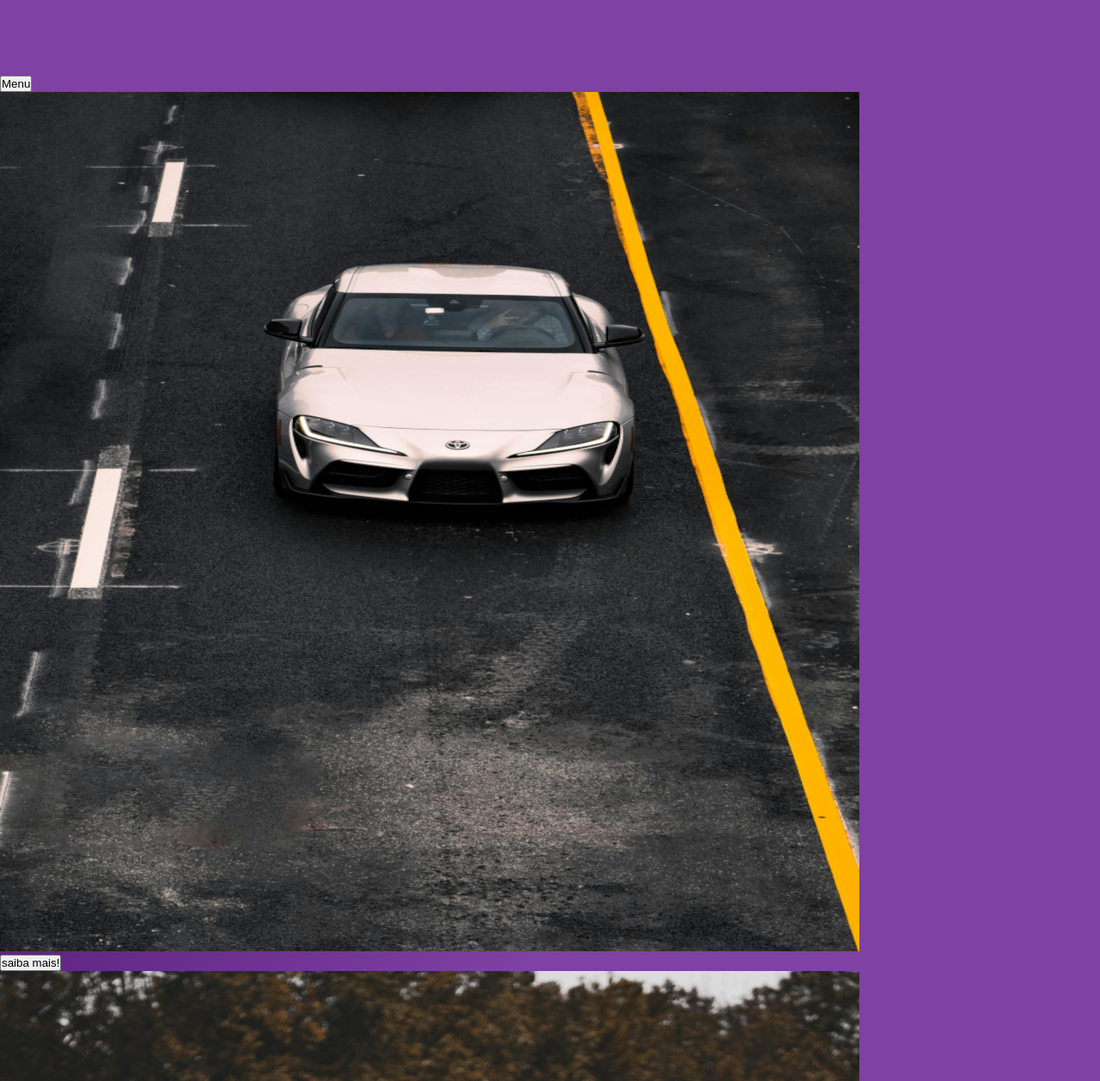
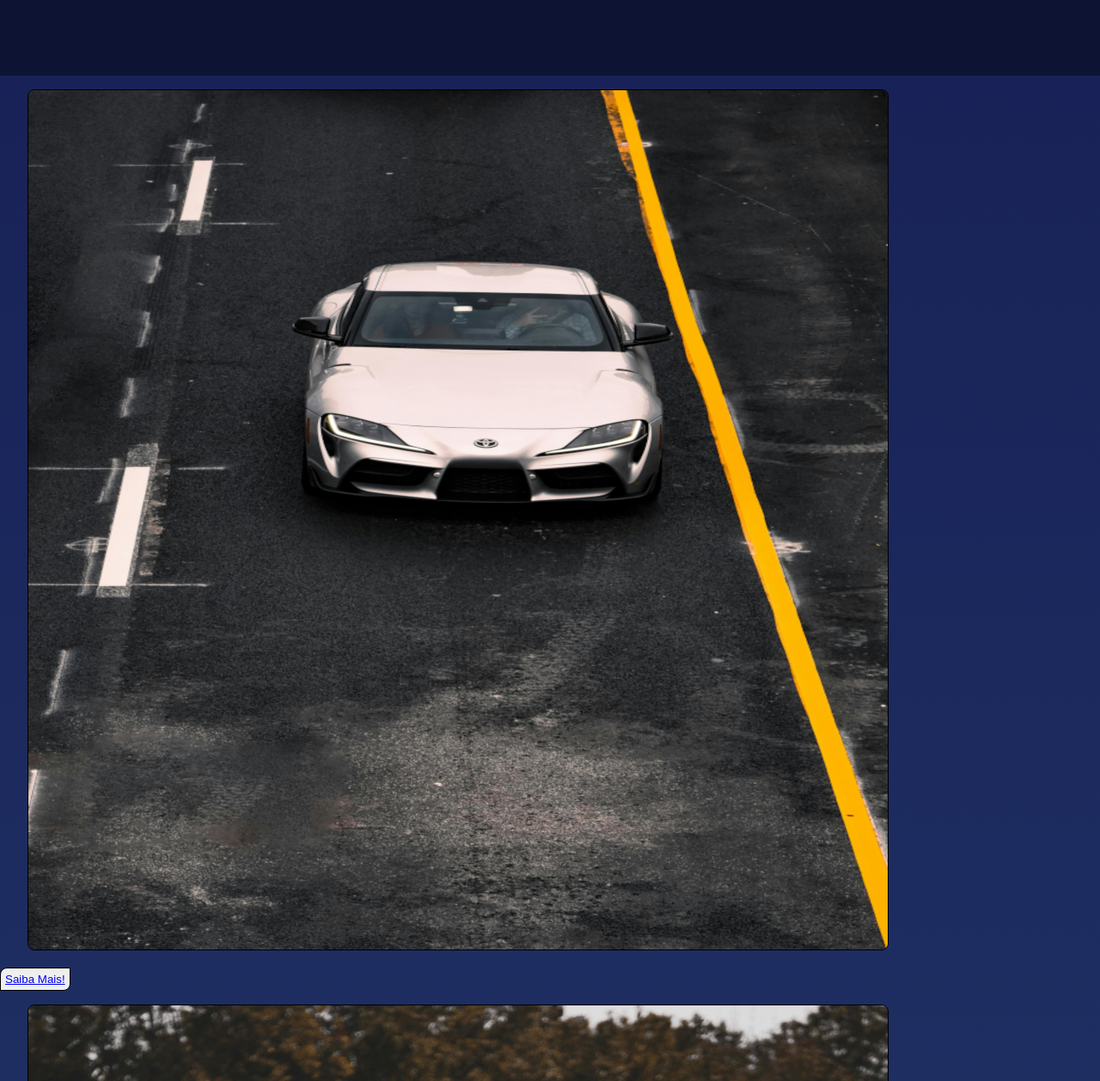
Before and after one commit to ArthurVieiraRebelo/PROJETOS, a plain HTML site: page PRIMEIRA PAGINA/index.html in a window 1280 px wide. Shown: the part 162-1420 px from the top of the page at 86% size. Drawn offline with Linux system fonts and the light colour scheme; a web font is replaced by a local one.

Commit message:
V 1.1
Retirei a cabeçalho e add alguns estilos

```diff
--- a/PRIMEIRA PAGINA/index.html
+++ b/PRIMEIRA PAGINA/index.html
@@ -16,17 +16,7 @@
       <p>E vou fazer ele sobre uma coisa que eu gosto muito que e carro!</p>
       <p>Vou comecar colocando <strong>Duas fotos</strong> de dois carros que eu gosto muito</p>
    </header>
-   <div id="cabecalho">
-      <button>Menu</button>
-      <nav id="Menu">
-         <u>
-            <li><a href="#">ola</a></li>
-         </u>
-      </nav>
-   </div>
-
-   <main class="sobremain">
-
+   <main>
       <article>
          <picture>
             <source media="(max-width:750px )" srcset="fotos/supra-p.png">
@@ -34,9 +24,9 @@
             <img src="fotos/Supra-g.png" alt="foto do carro supra">
          </picture>
          <br>
-         <a href="supra.html" target="_self">
-            <button>saiba mais!</button>
-         </a><!--botao do supra-->
+         <button>
+            <a href="supra.html" target="_self">Saiba Mais!</a>
+         </button>
          <br>
          <picture>
             <source media="(max-width:750px )" srcset="fotos/mercedes-p.png">
@@ -67,7 +57,6 @@
       </article>
    </main>
    <footer>
-      <section>
       <p>Contatos:
       <p class="contatos">Telefone: 32998443005 </p>
       <p class="contatos">Email: arthurvieira12365@gmail.com
@@ -75,9 +64,6 @@
       </p>
       <p id="desenvolvido">Desenvolvido por Arthur Vieira Rebelo
       <p>
-
-      </section>
-
    </footer>
 </body>
 
--- a/PRIMEIRA PAGINA/style.css
+++ b/PRIMEIRA PAGINA/style.css
@@ -3,12 +3,10 @@
 @import url('https://fonts.googleapis.com/css2?family=Bebas+Neue&family=Zalando+Sans+Expanded:ital,wght@0,200..900;1,200..900&display=swap');
 
 :root{
-
-    --cor04:#27003D;
-    --cor03:#4F1670;
-    --cor02:#7F41A3;
-    --cor01:#B781D6;
-    --cor00:#ECCCFF;
+    --cor03:#0d1433;
+    --cor02:#171f55;
+    --cor01:#274272;
+    --cor00:#6c90c3;
 
     --font_titulo:"Zalando Sans Expanded", sans-serif;
     --fontnormal: arial,sans-serif, ;
@@ -19,10 +17,11 @@
     padding: 0;
 }
 body{
-    background-image: linear-gradient(140deg, var(--cor03) 0%, var(--cor02)55%);
+    background-image: linear-gradient( var(--cor02) , var(--cor01));
+    font-family: var(--fontnormal);
 }
 header{
-    background-color: var(--cor02);
+    background-color: var(--cor03);
     width: 100%;
     height: 250px;
     text-align: center;
@@ -32,30 +31,18 @@ header{
 header h1{
     font-size: 2rem;
     padding: 1.5rem;
-    display: inline-flex;
 }
 header p{
     padding:0.5rem;
     font-size: 1.1rem;
 }
-#cabecalho{
-    background-color: var(--cor02);
+img{
+    margin: 1rem 2rem;
+    border: 1px solid black;
+    border-radius: 8px;
 }
-div #Menu{
-    display: none;
+button{
+    padding: 5px;
+    border: 1px solid black;
+    border-radius: 8px 0 8px 0;
 }
-div:hover > #Menu{
-    display: block;
-    background-color: var(--cor00);
-    width: 15rem;
-    height: 20rem;
-}
-#Menu, .sobremain{
-    position: absolute;
-}
-.sobremain{
-    z-index: 0;
-}
-#Menu{
-    z-index: 1;
-}
```
Also changed, not shown: PRIMEIRA PAGINA/mercedes.html (+6 -3 lines). Lines whose indentation alone changed are shown as unchanged.
